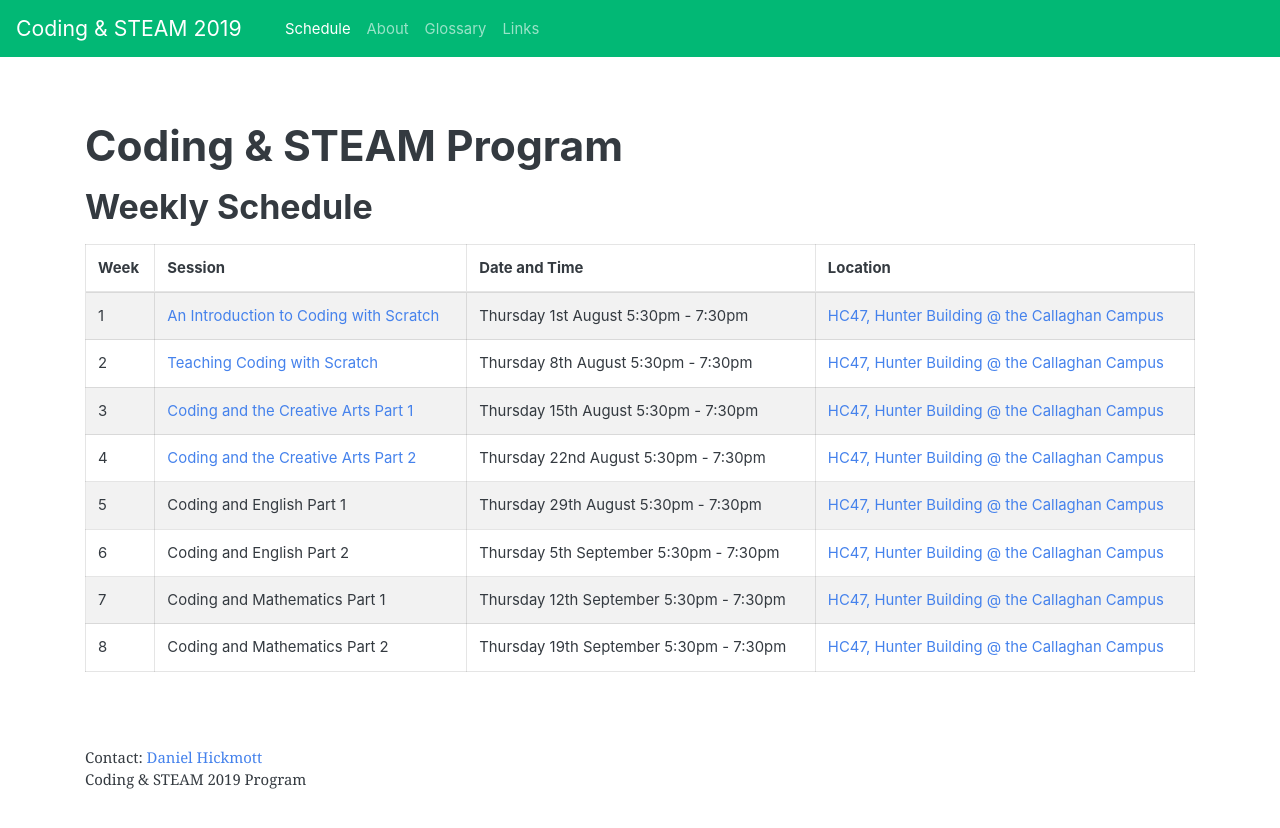
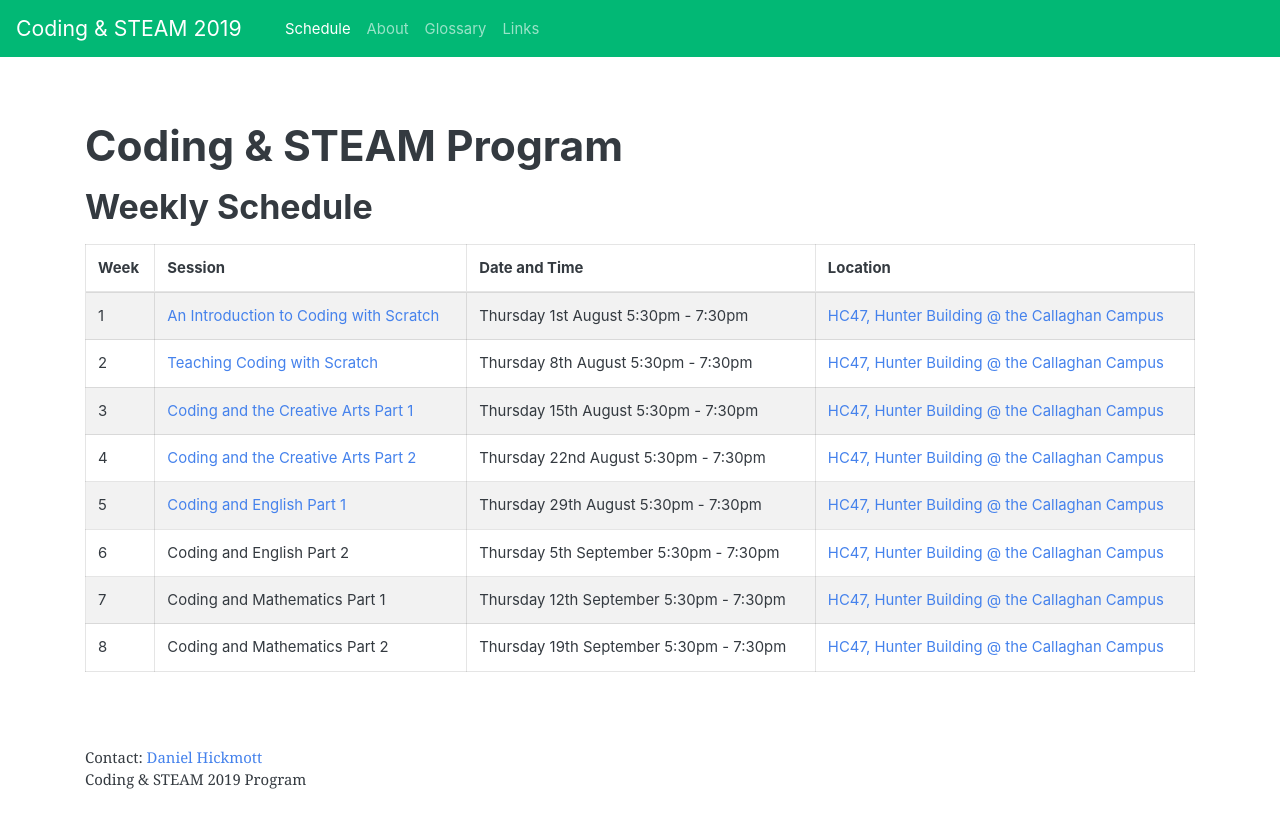
Before and after one commit to cs4s/steam-2019, a Jekyll site: the page built from index.md, in a window 1280 px wide. Shown: the top 828 px of the page. Built offline with Jekyll 4.4.1, drawn with Linux system fonts in a browser that asks for light colours.

Commit message:
Updates schedule for Week 5

```diff
--- a/index.md
+++ b/index.md
@@ -7,5 +7,5 @@ title: Coding & STEAM 2019 - Schedule
 
 ## Weekly Schedule
 
-{% capture program_schedule %}{% include_relative schedules/week-4-schedule.md %}{% endcapture %}
+{% capture program_schedule %}{% include_relative schedules/week-5-schedule.md %}{% endcapture %}
 {{ program_schedule | markdownify }}
```
